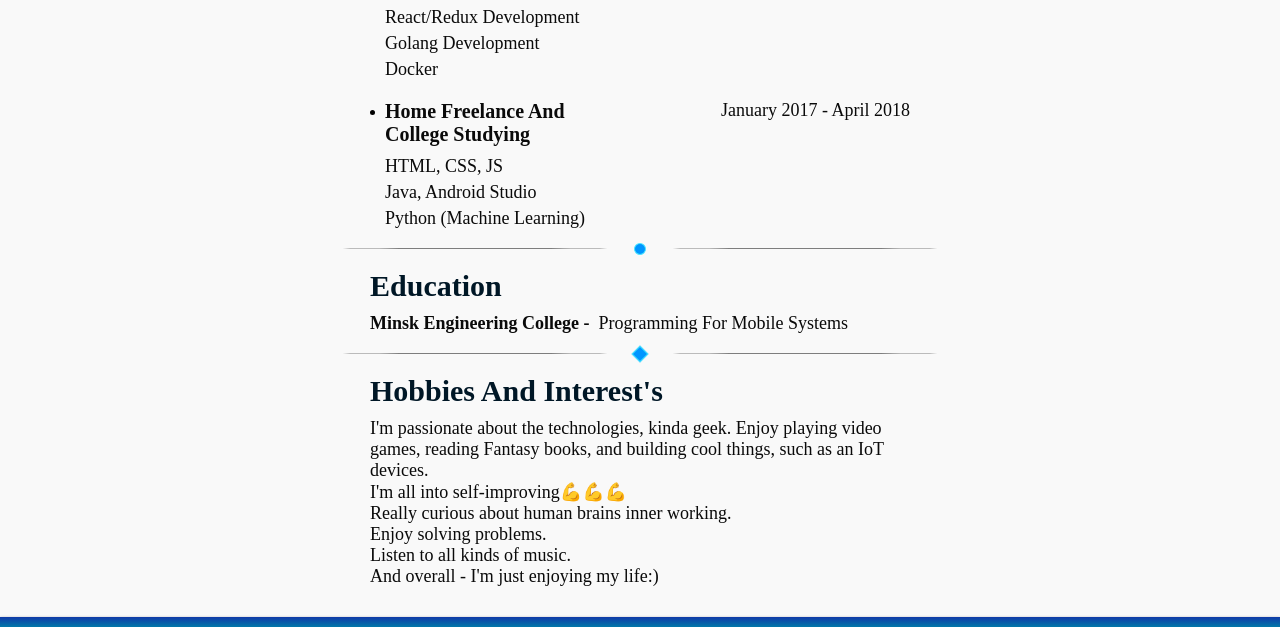
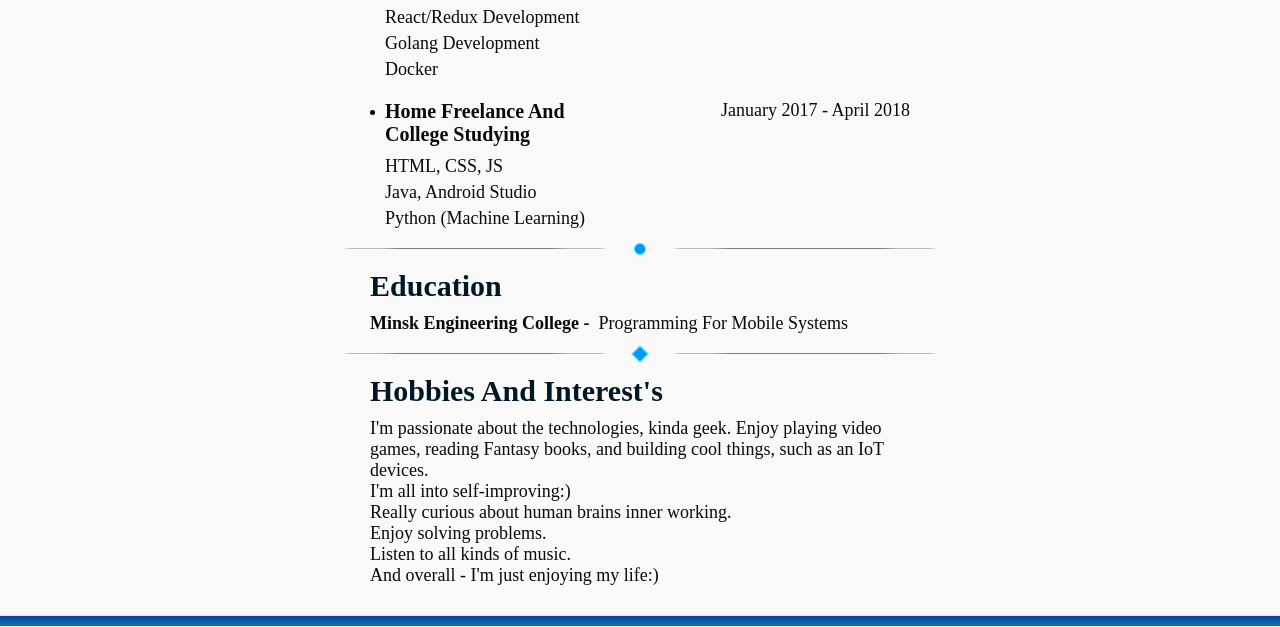
Before and after one commit to dima24kmagic/CV, a website: page index.html in a window 1280 px wide. Shown: the part 750-1377 px from the top of the page. Drawn offline with Linux system fonts and the light colour scheme.

Commit message:
remove arms emojis

```diff
--- a/index.html
+++ b/index.html
@@ -117,7 +117,7 @@
 		<div class='other__text'>
 			I'm passionate about the technologies, kinda geek. Enjoy playing video games, reading Fantasy books, and
 			building cool things, such as an IoT devices. <br>
-			I'm all into self-improving💪💪💪 <br>
+			I'm all into self-improving:)<br>
 			Really curious about human brains inner working. <br>
 			Enjoy solving problems. <br>
 			Listen to all kinds of music. <br>
```
